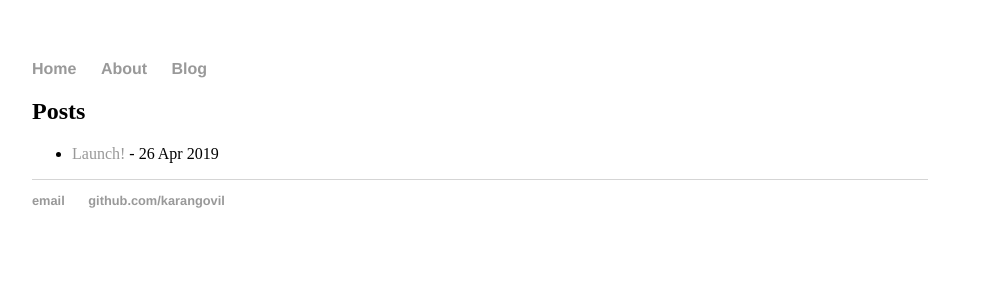
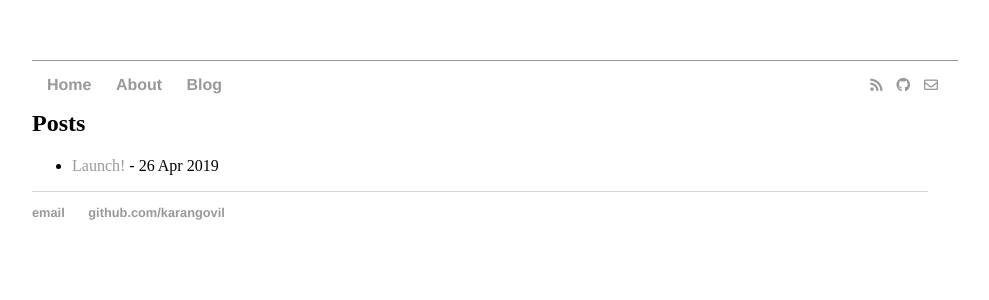
Before and after one commit to karangovil/karangovil.github.io, a Jekyll site: the page built from index.html, in a window 1280 px wide. Shown: the top 300 px of the page, without its empty margins (160-1149 px from the left). Built offline with Jekyll 4.4.1, drawn with Linux system fonts in a browser that asks for light colours; nearby versions of some CDN libraries.

Commit message:
update css and header

```diff
--- a/_layouts/default.html
+++ b/_layouts/default.html
@@ -8,7 +8,9 @@
 			<link rel="stylesheet" type="text/css" href="/css/main.css">
 		</head>
 		<body>
-			<div class="wrapper">
+			<div class="outerwrapper">
+				<div class="innerwrapper">
+					<div class="row1col1">
 						<nav>
 				    		<ul>
 				        		<li><a href="/">Home</a></li>
@@ -16,7 +18,16 @@
 				        		<li><a href="/blog">Blog</a></li>
 				    		</ul>
 						</nav>
-			</div><!-- /wrapper -->
+					</div><!-- /row1col1 -->
+					<div class="row1col2">
+						<ul class="icons">
+							<li><i class="fas fa-rss"></i></li>
+							<li><i class="fab fa-github"></i></li>
+							<li><i class="far fa-envelope"></i></li>
+						</ul>
+					</div><!-- /row1col2 -->
+				</div><!-- /innerwrapper -->
+			</div><!-- /outerwrapper -->
 			<div class="container">
 
 			{{ content }}
--- a/css/main.css
+++ b/css/main.css
@@ -2,6 +2,44 @@ body {
     margin: 60px auto;
     width: 70%;
 }
+
+/* Layout */
+
+.outerwrapper {
+    width: 100%;
+    padding: 0 15px;
+    border-bottom: #999 solid 1px;
+}
+
+.innerwrapper {
+    max-width: 1400px;
+}
+
+.row1col1 {
+    width: 50%;
+    float: left;
+}
+
+.row1col2 {
+    width: 50%;
+    float: right;
+}
+
+.icons {
+    float: right;
+}
+
+.icons li {
+    display: inline-block;
+    margin: 0 5px;
+}
+
+.icons li i {
+    font-size: 14px;
+    color: #999;
+}
+
+
 nav ul, footer ul {
     font-family:'Helvetica', 'Arial', 'Sans-Serif';
     padding: 0px;
```
Lines whose indentation alone changed are shown as unchanged.
